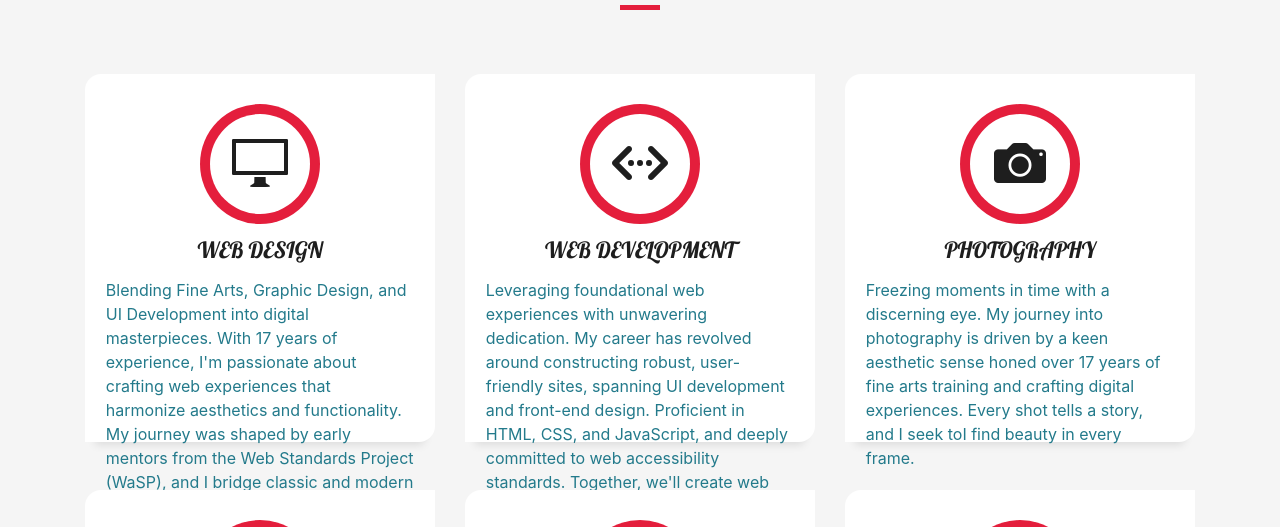
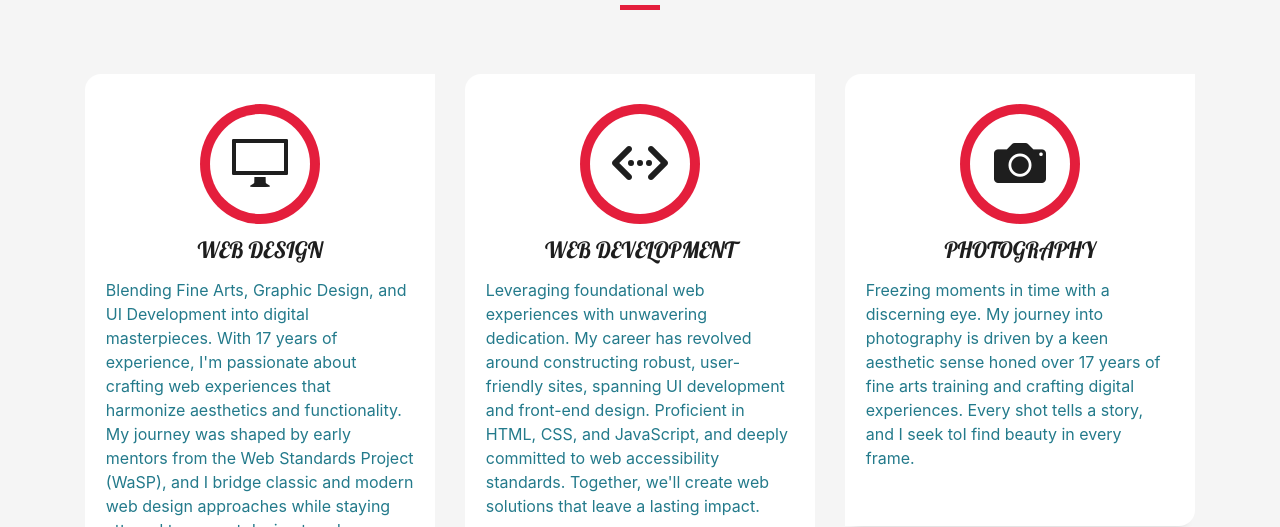
Before and after one commit to Bolurx07/Portfolio, a plain HTML site: page index.html in a window 1280 px wide. Shown: the part 2273-2800 px from the top of the page. Drawn offline with Linux system fonts and the light colour scheme; files whose address does not match are found by name.

Commit message:
style updates

```diff
--- a/css/style.css
+++ b/css/style.css
@@ -690,7 +690,9 @@ a:hover {
   padding: 2.5rem 1.3rem;
   border-radius: 1rem 0 1rem;
   margin-bottom: 3rem;
-  height: 46vh;
+  min-height: 46vh;
+  max-height: 86dvh;
+  height: auto
 }
 
 .service-box:hover .ico-circle {
```
